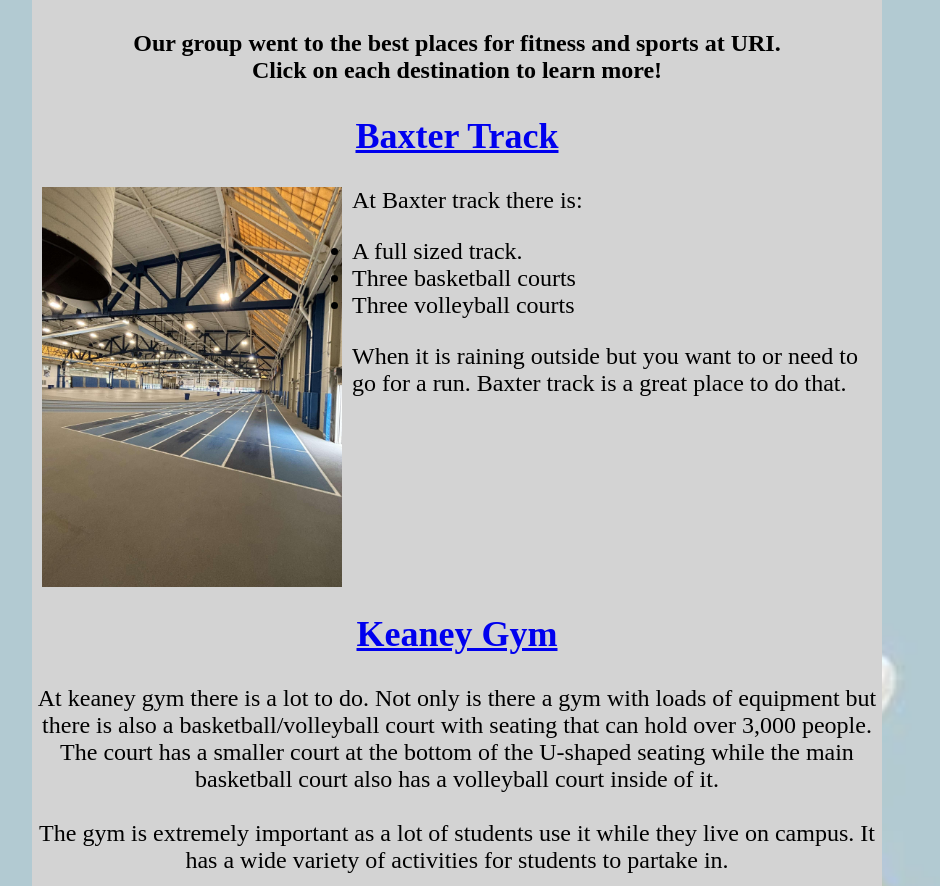
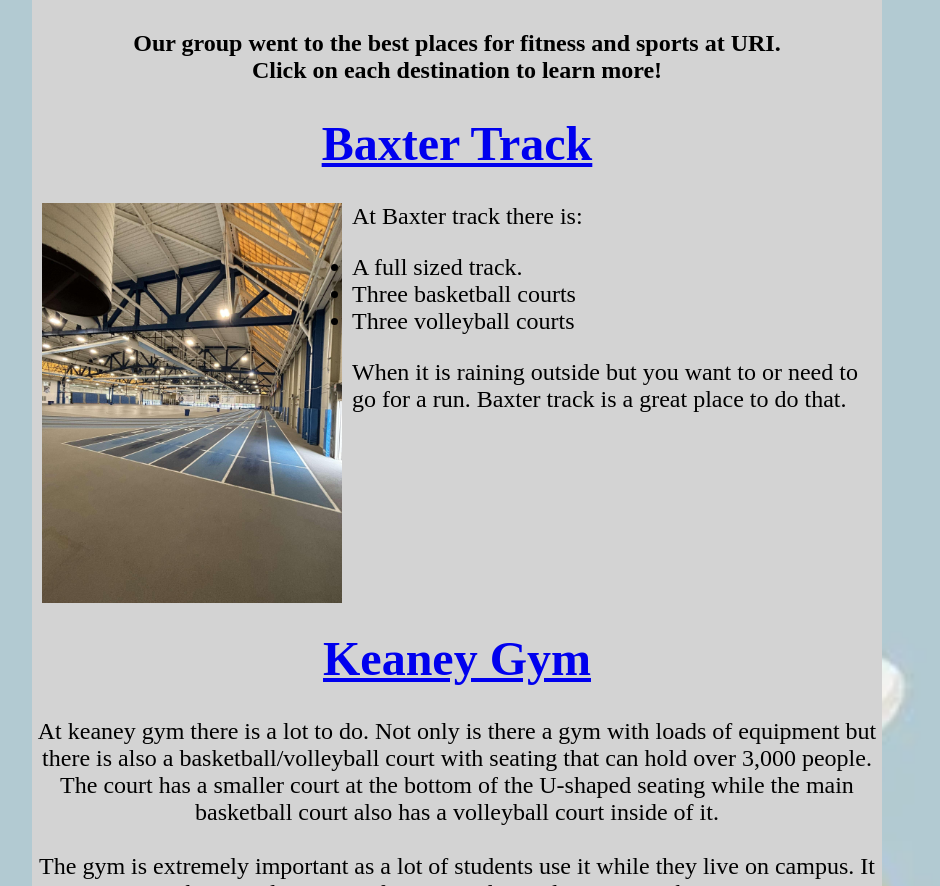
Before and after one commit to CoolerR12/CoolerR12.github.io, a plain HTML site: page index.html in a window 1280 px wide. Shown: the part 487-1373 px from the top of the page, without its empty margins (318-1258 px from the left). Drawn offline with Linux system fonts and the light colour scheme.

Commit message:
Update index.html

```diff
--- a/index.html
+++ b/index.html
@@ -23,7 +23,7 @@
     <h4>Our group went to the best places for fitness and sports at URI.<br>
         Click on each destination to learn more!
     </h4>
-   <a href="track.html"> <h2>Baxter Track</h2></a>
+   <a href="track.html"> <h1>Baxter Track</h1></a>
     <img src="track.jpg" id ="KT" height="400">
      <p id="trackText">At Baxter track there is:
 </center>
@@ -37,7 +37,7 @@
         </p>
         <center>
         <br><br><br><br><br><br>
-    <a href="Gym.html"> <h2>Keaney Gym</h2></a>
+    <a href="Gym.html"> <h1>Keaney Gym</h1></a>
 
         <p>At keaney gym there is a lot to do. Not only is there a gym with loads of equipment but there is also a basketball/volleyball court with seating that can hold over 3,000 people.<br>
         The court has a smaller court at the bottom of the U-shaped seating while the main basketball court also has a volleyball court inside of it. <br><br>
```
